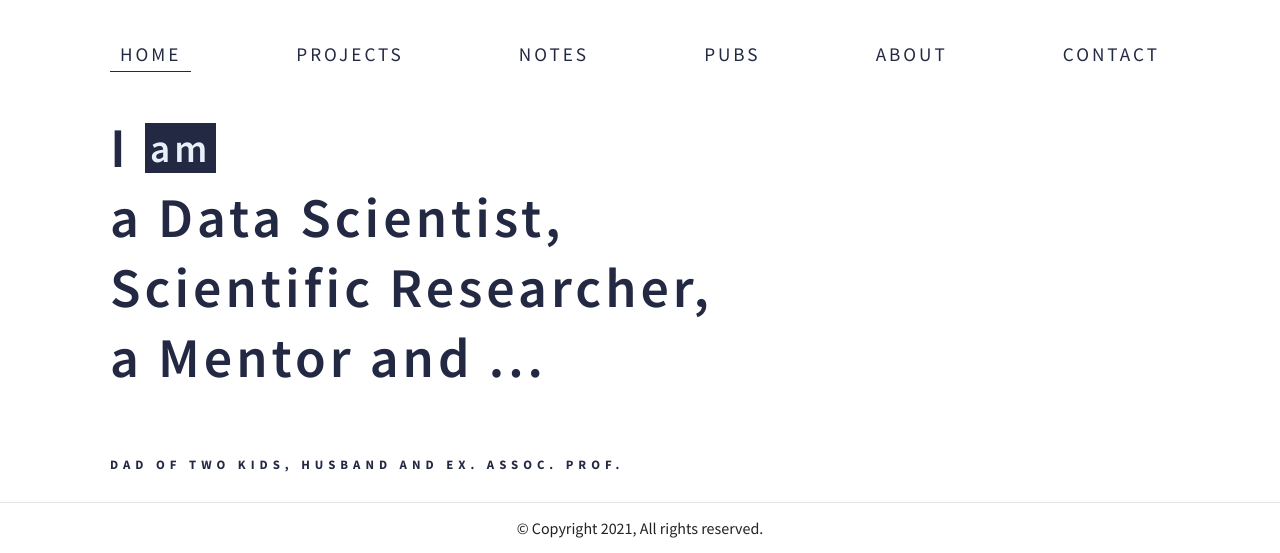
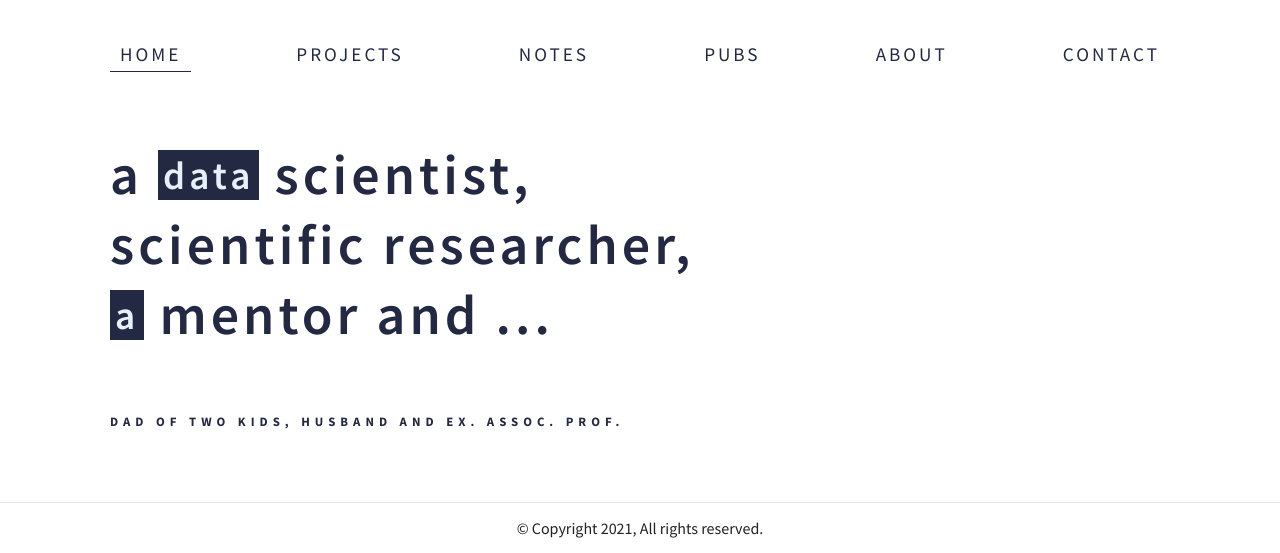
Before and after one commit to serdarkuyuk/portfolio, a website: page dist/index.html in a window 1280 px wide. Shown: the part 247-800 px from the top of the page. Drawn offline with Linux system fonts and the light colour scheme.

Commit message:
data scientst

```diff
--- a/dist/index.html
+++ b/dist/index.html
@@ -61,7 +61,7 @@
     <div class="general-container">
 
         <h1 class="hero-title">
-            I <span>am</span><br>a Data Scientist,<br>Scientific Researcher,<br>a Mentor and ...
+            a <span>data</span> scientist,<br>scientific researcher,<br><span>a</span> mentor and ...
         </h1>
 
         <span class="hero-spacer"></span>
```
